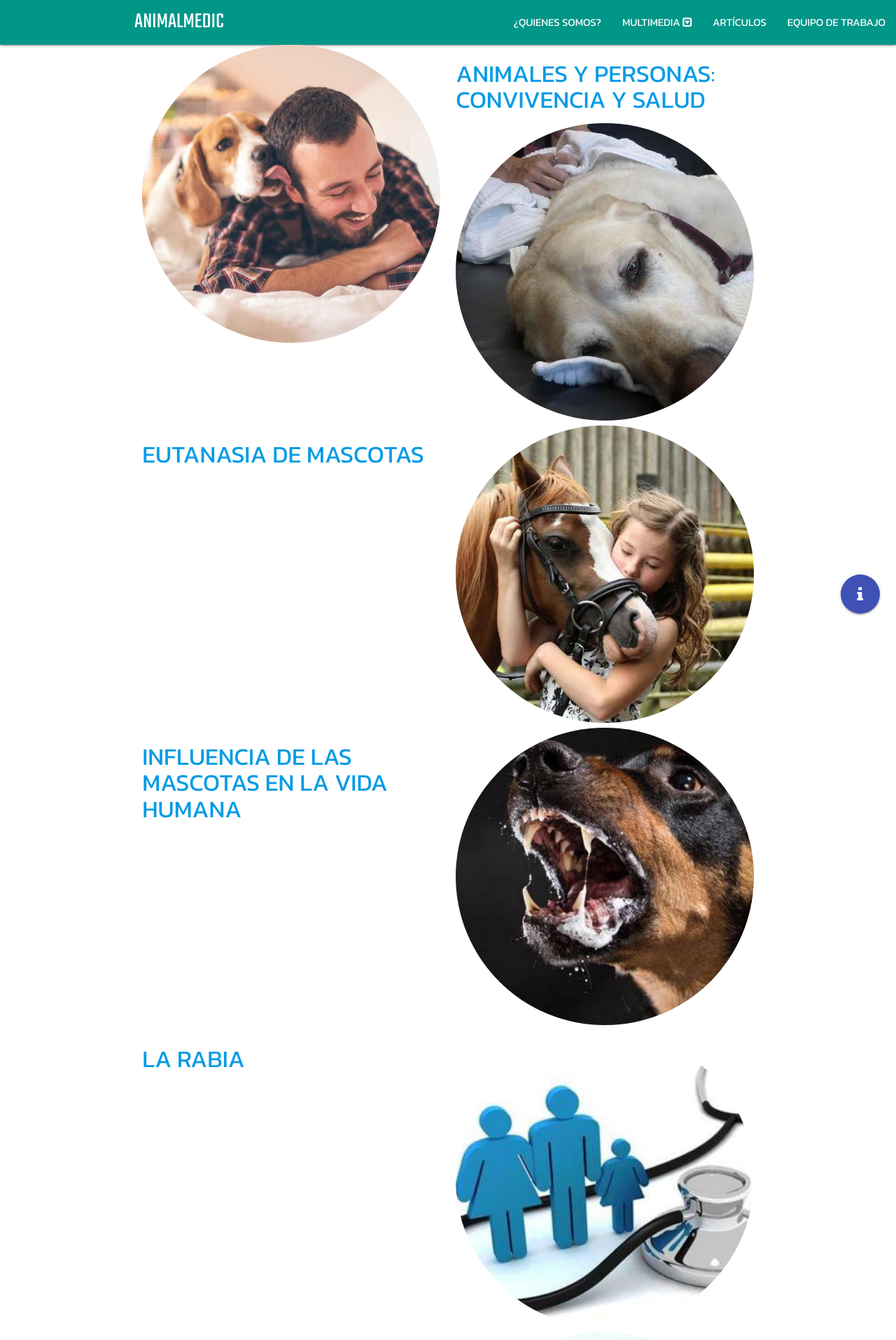
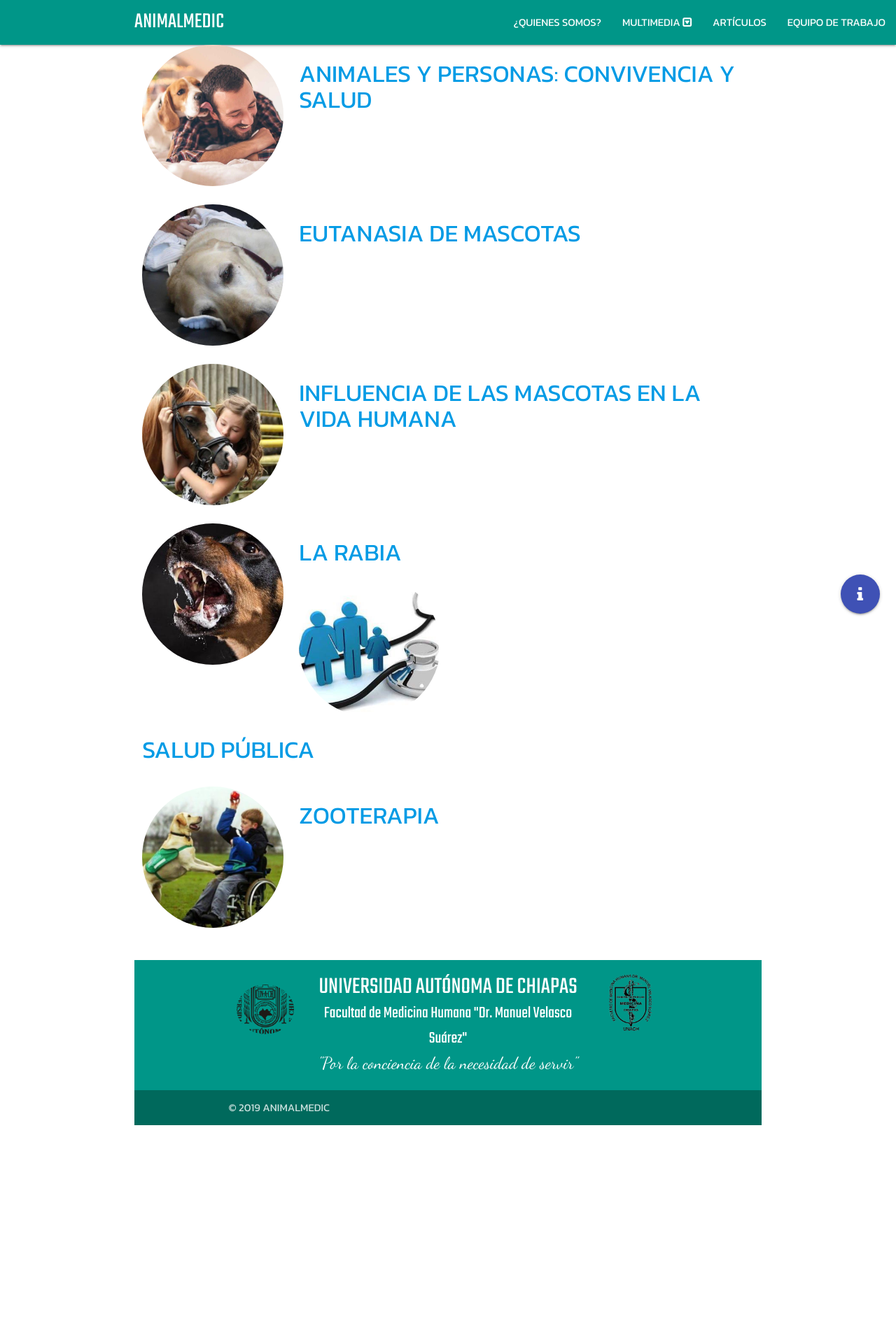
Before and after one commit to animalmedic/animalmedic.github.io, a Jekyll site: the page built from pages/articulos.html, in a window 1280 px wide. Shown: the top 1915 px of the page at 70% size. Built offline with Jekyll 4.4.1, drawn with Linux system fonts in a browser that asks for light colours; nearby versions of some CDN libraries; some web fonts are replaced; library files that are not in the unit come from our copies; after the commit the page ends 1608 px from its top, so only the background shows below that.

Commit message:
Add files via upload

```diff
--- a/pages/articulos.html
+++ b/pages/articulos.html
@@ -12,69 +12,50 @@ permalink: blog
 </style>
 <div class="container">
 	<div class="row">
-		<div class="col l6 m6 s12">
+		<div class="col l3 m3 s12">
 			<img src="assets/images/articulos/1.jpg">
 		</div>
-		<div class="col l6 m6 s12">
+		<div class="col l9 m9 s12">
 			<a href="{{ site.baseurl }}/assets/articulos/animales-y-personas-convivencia-y-salud.pdf"><h4>ANIMALES Y PERSONAS: CONVIVENCIA Y SALUD</h4></a>
 		</div>
-
-		<div class="col l6 m6 s12">
+	</div>
+	<div class="row">
+		<div class="col l3 m3 s12">
 			<img src="assets/images/articulos/6.jpg">
-
 		</div>
-		<div class="col l6 m6 s12">
+		<div class="col l9 m9 s12">
 			<a href="{{ site.baseurl }}/assets/articulos/eutanasia-de-mascota.pdf"><h4>EUTANASIA DE MASCOTAS</h4></a>
 		</div>
-
-		<div class="col l6 m6 s12">
+	</div>
+	<div class="row">
+		<div class="col l3 m3 s12">
 			<img src="assets/images/articulos/5.jpg">
-
 		</div>
-
-		<div class="col l6 m6 s12">
+		<div class="col l9 m9 s12">
 			<a href="{{ site.baseurl }}/assets/articulos/influencia-de-las-mascotas-en-la-vida-humana.pdf"><h4>INFLUENCIA DE LAS MASCOTAS EN LA VIDA HUMANA</h4></a>
 		</div>
-
-
-		<div class="col l6 m6 s12">
+	</div>
+	<div class="row">
+		<div class="col l3 m3 s12">
 			<img src="assets/images/articulos/4.jpg">
-
 		</div>
-
-		<div class="col l6 m6 s12">
+		<div class="col l9 m9 s12">
 			<a href="{{ site.baseurl }}/assets/articulos/rabia.pdf"><h4>LA RABIA</h4></a>
 		</div>
-
-
-
-		<div class="col l6 m6 s12">
+	<div class="row">
+		<div class="col l3 m3 s12">
 			<img src="assets/images/articulos/3.jpg">
-
 		</div>
-
-		<div class="col l6 m6 s12">
+		<div class="col l9 m9 s12">
 			<a href="{{ site.baseurl }}/assets/articulos/salud-publica.pdf"><h4>SALUD PÚBLICA</h4></a>
 		</div>
-
-
-
-		<div class="col l6 m6 s12">
+	</div>
+	<div class="row">
+		<div class="col l3 m3 s12">
 			<img src="assets/images/articulos/2.jpg">
-
 		</div>
-
-		<div class="col l6 m6 s12">
+		<div class="col l9 m9 s12">
 			<a href="{{ site.baseurl }}/assets/articulos/zooterapia.pdf"><h4>ZOOTERAPIA</h4></a>
-		</div>
-
-
-
-
-
-
-
-
 		</div>
 	</div>
 </div>
```
